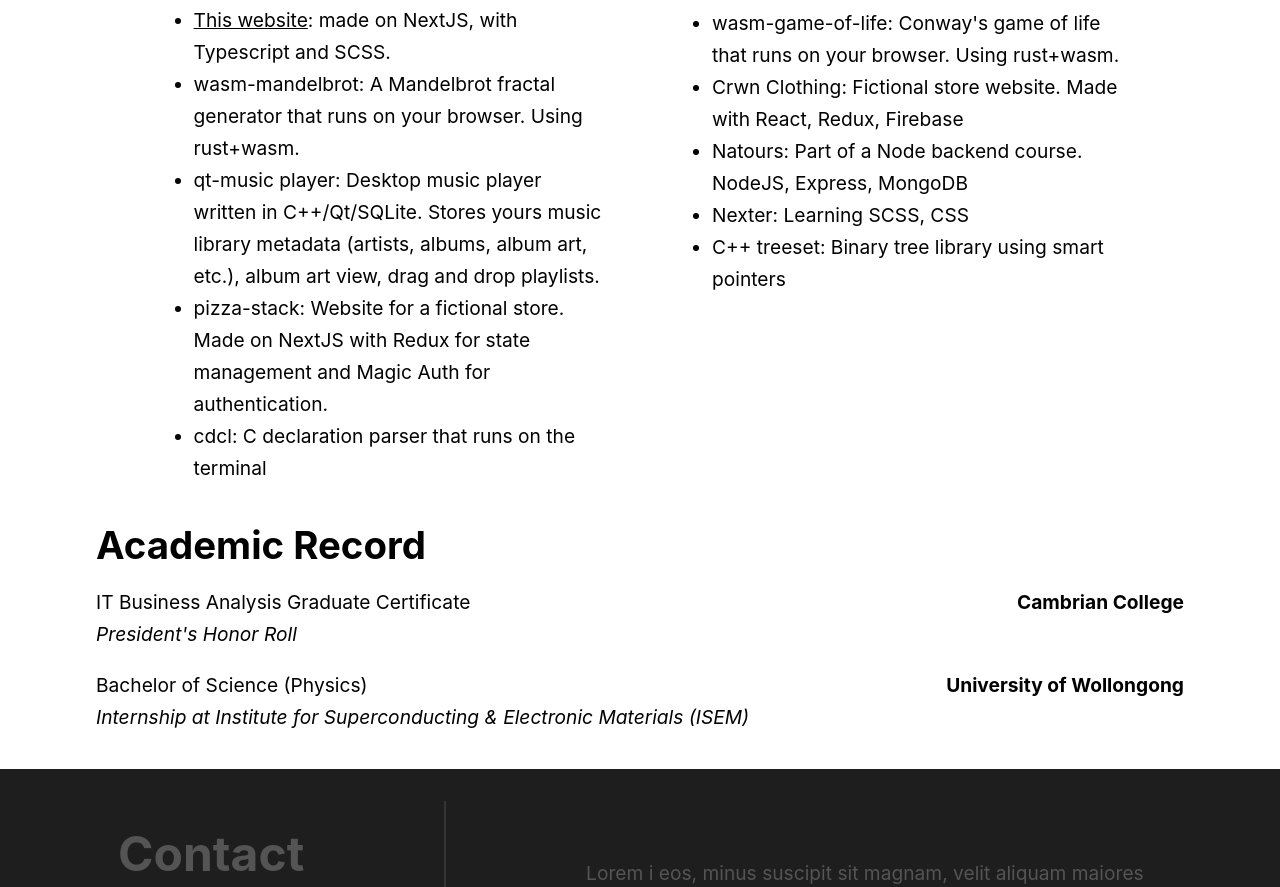
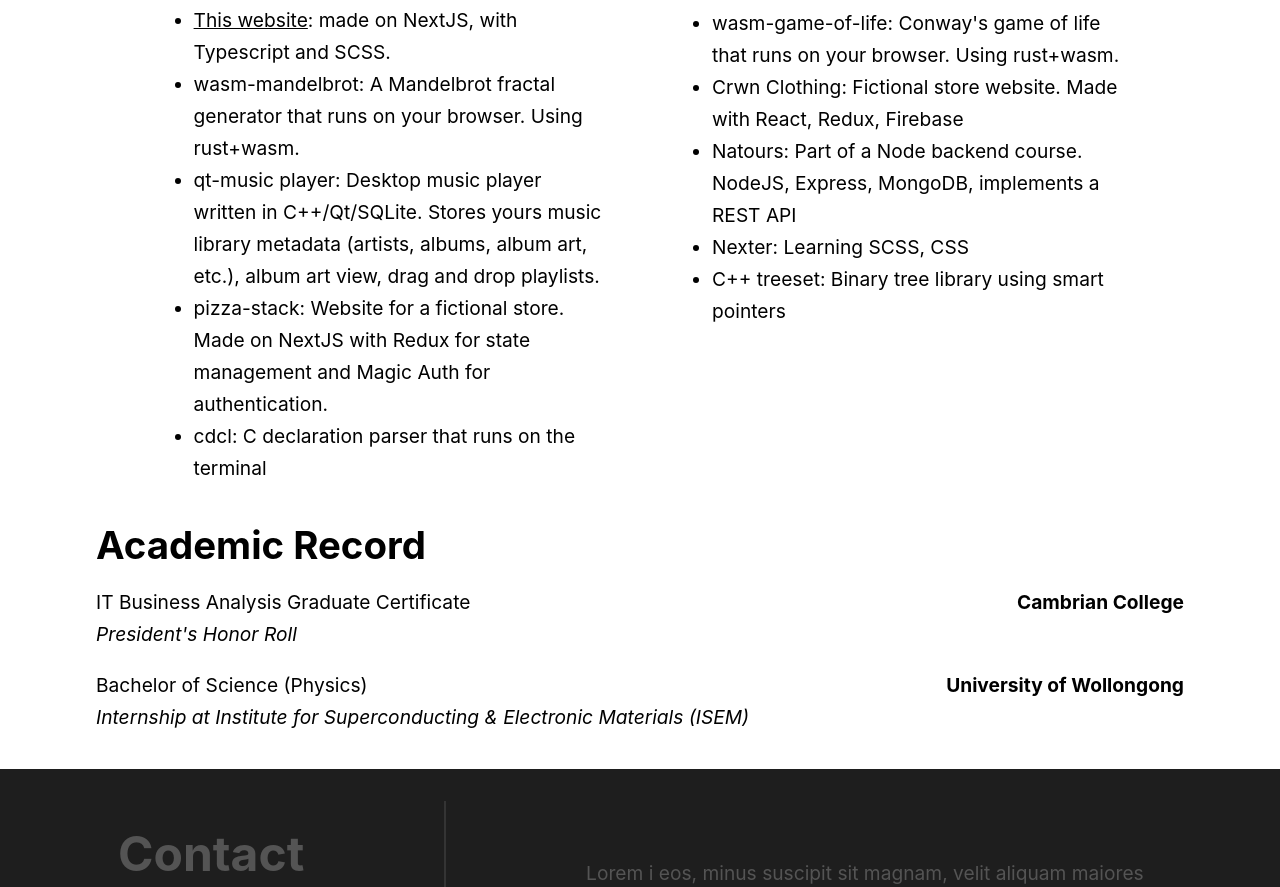
Before and after one commit to merq312/cv-page, a Next.js app: page / in a window 1280 px wide. Shown: the part 920-1807 px from the top of the page. Built offline with nearby package versions, Linux system fonts and the light colour scheme.

Commit message:
fix: apostrophe

```diff
--- a/pages/index.tsx
+++ b/pages/index.tsx
@@ -69,7 +69,7 @@
                 <a href="https://github.com/merq312/pizza-stack">
                   pizza-stack: Website for a fictional store. Made on NextJS
                   with Redux for state management and Magic Auth for
-                  authentication.{' '}
+                  authentication.
                 </a>
               </li>
               <li>
@@ -90,7 +90,7 @@
             <ul>
               <li>
                 <a href="https://github.com/merq312/wasm-game-of-life">
-                  wasm-game-of-life: Conway's game of life that runs on your
+                  wasm-game-of-life: Conway&apos;s game of life that runs on your
                   browser. Using rust+wasm.
                 </a>
               </li>
@@ -103,7 +103,7 @@
               <li>
                 <a href="">
                   Natours: Part of a Node backend course. NodeJS, Express,
-                  MongoDB
+                  MongoDB, implements a REST API
                 </a>
               </li>
               <li>
@@ -125,7 +125,7 @@
             IT Business Analysis Graduate Certificate
           </div>
           <div className={styles.college}>Cambrian College</div>
-          <div className={styles.highlights}>President's Honor Roll</div>
+          <div className={styles.highlights}>President&apos;s Honor Roll</div>
         </div>
         <div className={styles.list_item}>
           <div className={styles.course}>Bachelor of Science (Physics)</div>
@@ -141,3 +141,9 @@
 }
 
 export default Home
+
+// TODO
+// Mobile media queries
+// Host the missing projects
+// Put something in the footer
+// Link the sources for courses
```
